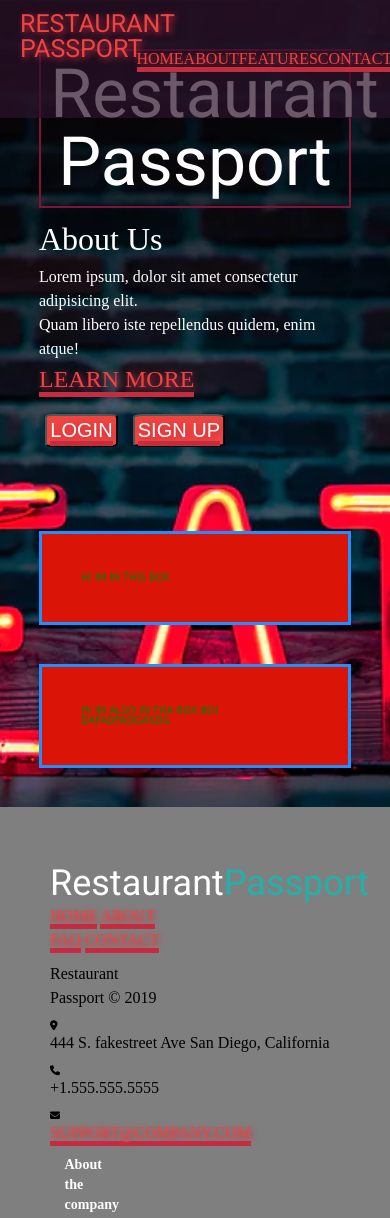
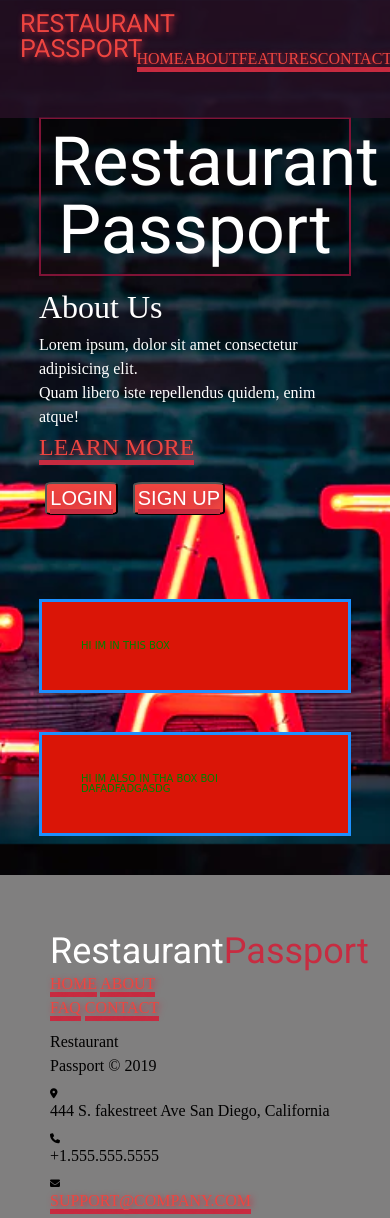
Before and after one commit to BW-Restaurant-Passport-3/Marketing-Page, a plain HTML site: page passport/index.html in a window 390 px wide. Shown: the top 1218 px of the page. Drawn offline with Linux system fonts and the light colour scheme; a web font is replaced by a local one.

Commit message:
added margin to mobile .home on home-page.less

```diff
--- a/passport/index.html
+++ b/passport/index.html
@@ -24,7 +24,7 @@
         </nav>
       </div>
 
-      this is the banner area for the homepage
+      <!-- this is the banner area for the homepage -->
       <section class="banner-place">
         <div class="container home">
           <header>
--- a/passport/less/footer.less
+++ b/passport/less/footer.less
@@ -19,7 +19,7 @@
         margin: 0;
 
         span{
-            color:  lightseagreen;
+            color: @brick-red;
         }
     }
 
--- a/passport/less/home-page.less
+++ b/passport/less/home-page.less
@@ -15,6 +15,7 @@ body {
         padding-top: 10%;
         @media @phone {
             padding: 10%;
+            margin-top: 20%;
         }
 
         a {
```
Also changed, not shown: passport/css/index.css.
